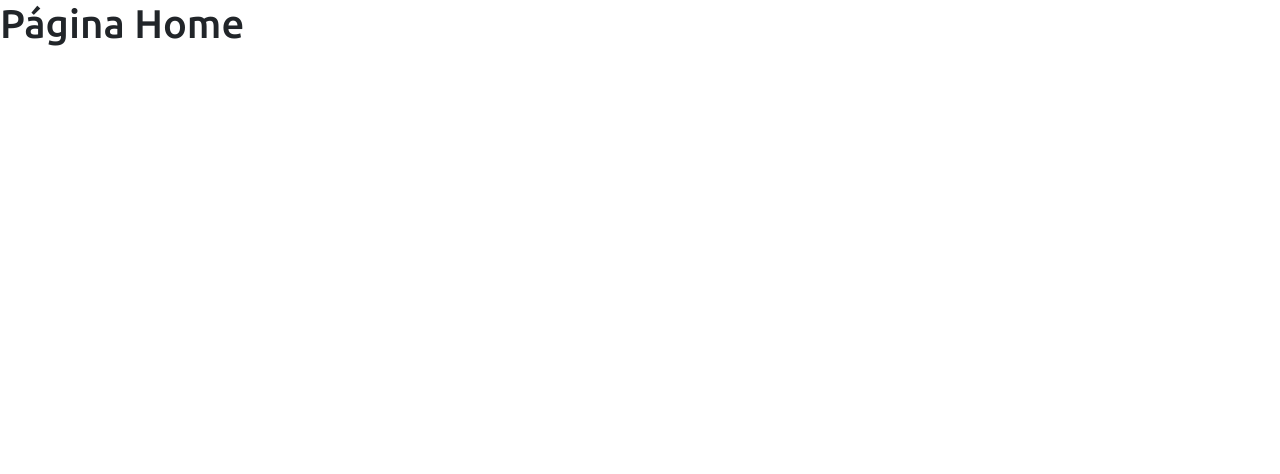
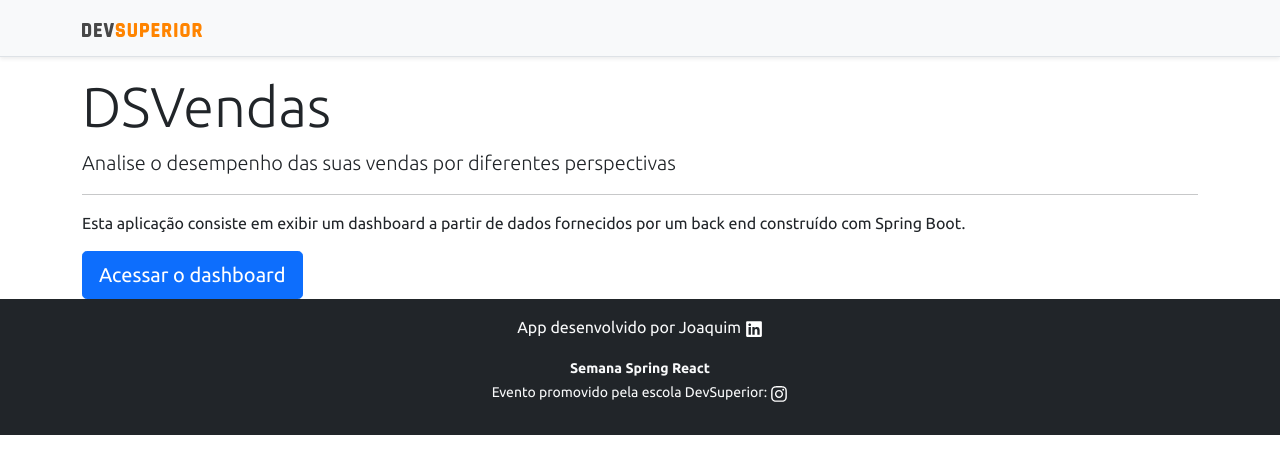
Before and after one commit to JoaquimSVentura/projeto-sds3, a React (Create React App) app in the folder frontend/: page / in a window 1280 px wide. Shown: the top 474 px of the page. Built offline with nearby package versions, Linux system fonts and the light colour scheme.

Commit message:
Home, navigation

```diff
--- a/frontend/package.json
+++ b/frontend/package.json
@@ -16,6 +16,7 @@
     "react": "^17.0.2",
     "react-apexcharts": "^1.3.9",
     "react-dom": "^17.0.2",
+    "react-icons": "^4.2.0",
     "react-router-dom": "^5.3.0",
     "react-scripts": "4.0.3",
     "typescript": "^4.1.2",
--- a/frontend/src/components/Footer/index.tsx
+++ b/frontend/src/components/Footer/index.tsx
@@ -1,15 +1,19 @@
+import { FaLinkedin } from "react-icons/fa";
+import { FaInstagram } from "react-icons/fa";
+
 const Footer = () => {
   return (
     <footer className="footer mt-auto py-3 bg-dark">
       <div className="container">
         <p className="text-light">
-          App desenvolvido por{" "}
+          App desenvolvido por{" Joaquim "}
           <a
             href="https://www.linkedin.com/in/joaquim-ventura-9a1964181/"
             target="_blank"
             rel="noreferrer"
           >
-            Joaquim Ventura
+
+            <FaLinkedin size="18" color="#fff" />
           </a>
         </p>
         <p className="text-light">
@@ -22,7 +26,7 @@
               target="_blank"
               rel="noreferrer"
             >
-              @devsuperior.ig
+              <FaInstagram size="18" color="#fff" />
             </a>
           </small>
         </p>
--- a/frontend/src/components/Navbar/index.tsx
+++ b/frontend/src/components/Navbar/index.tsx
@@ -1,15 +1,18 @@
-import ImgDsDark from 'assets/img/ds-dark.svg';
+import ImgDsDark from "assets/img/ds-dark.svg";
+import { Link } from "react-router-dom";
 
 const NavBar = () => {
   return (
     <div className="d-flex flex-column flex-md-row align-items-center p-3 px-md-4 mb-3 bg-light border-bottom shadow-sm">
       <div className="container">
         <nav className="my-2 my-md-0 mr-md-3">
-          <img src={ImgDsDark} alt="DevSuperior" width="120" />
+          <Link to="/">
+            <img src={ImgDsDark} alt="DevSuperior" width="120" />
+          </Link>
         </nav>
       </div>
     </div>
   );
-}
+};
 
 export default NavBar;
--- a/frontend/src/pages/Home/index.tsx
+++ b/frontend/src/pages/Home/index.tsx
@@ -1,8 +1,29 @@
+import Footer from "components/Footer";
+import NavBar from "components/Navbar";
+import { Link } from "react-router-dom";
+
 const Home = () => {
   return (
-    <div>
-      <h1>Página Home</h1>
-    </div>
+    <>
+      <NavBar />
+      <div className="container">
+        <div className="jumbotron">
+          <h1 className="display-4">DSVendas</h1>
+          <p className="lead">
+            Analise o desempenho das suas vendas por diferentes perspectivas
+          </p>
+          <hr />
+          <p>
+            Esta aplicação consiste em exibir um dashboard a partir de dados
+            fornecidos por um back end construído com Spring Boot.
+          </p>
+          <Link className="btn btn-primary btn-lg" to="/dashboard">
+            Acessar o dashboard
+          </Link>
+        </div>
+      </div>
+      <Footer />
+    </>
   );
 };
 
```
Also changed, not shown: 1 other file (tests, documents, lock files or other folders).
